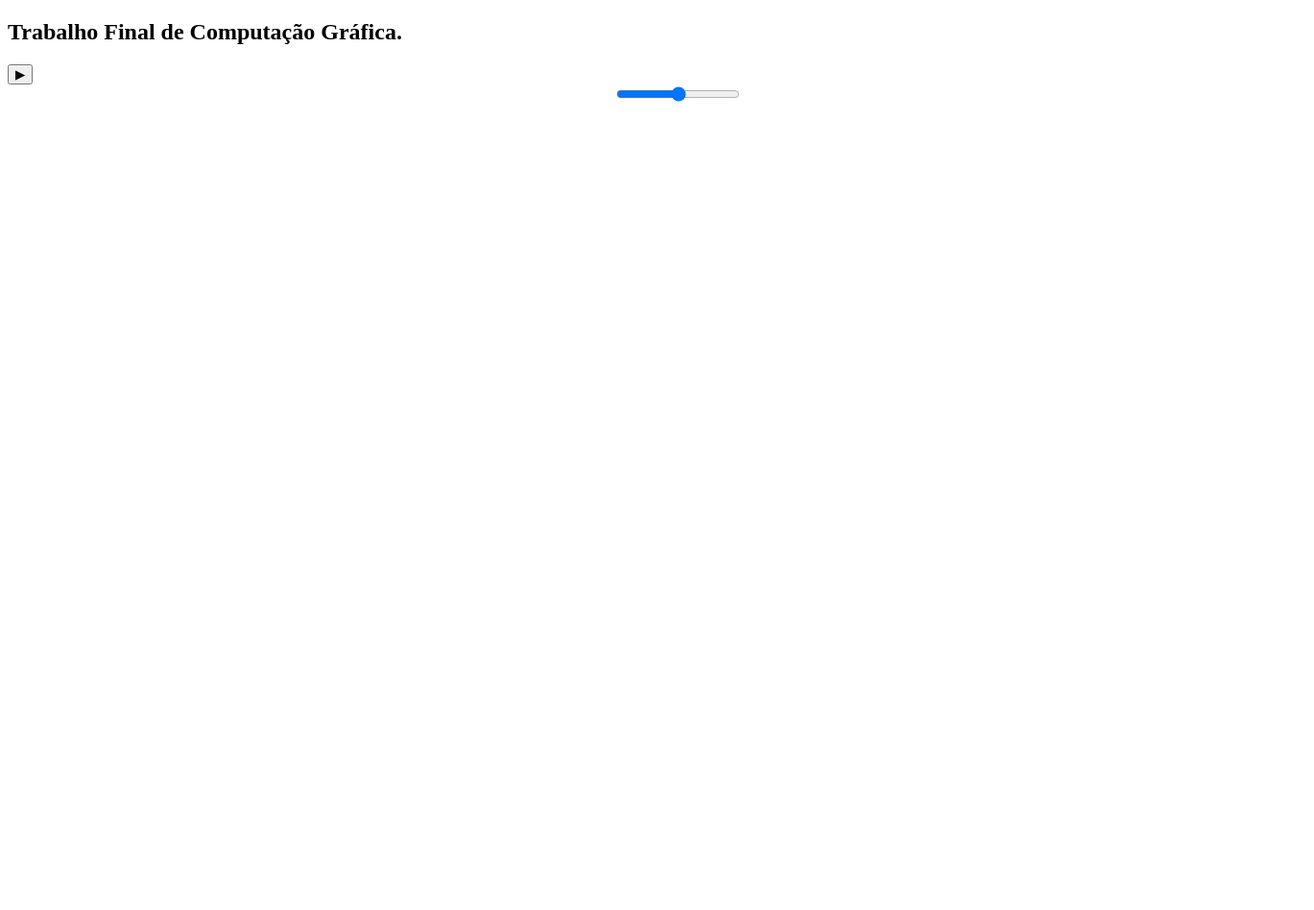
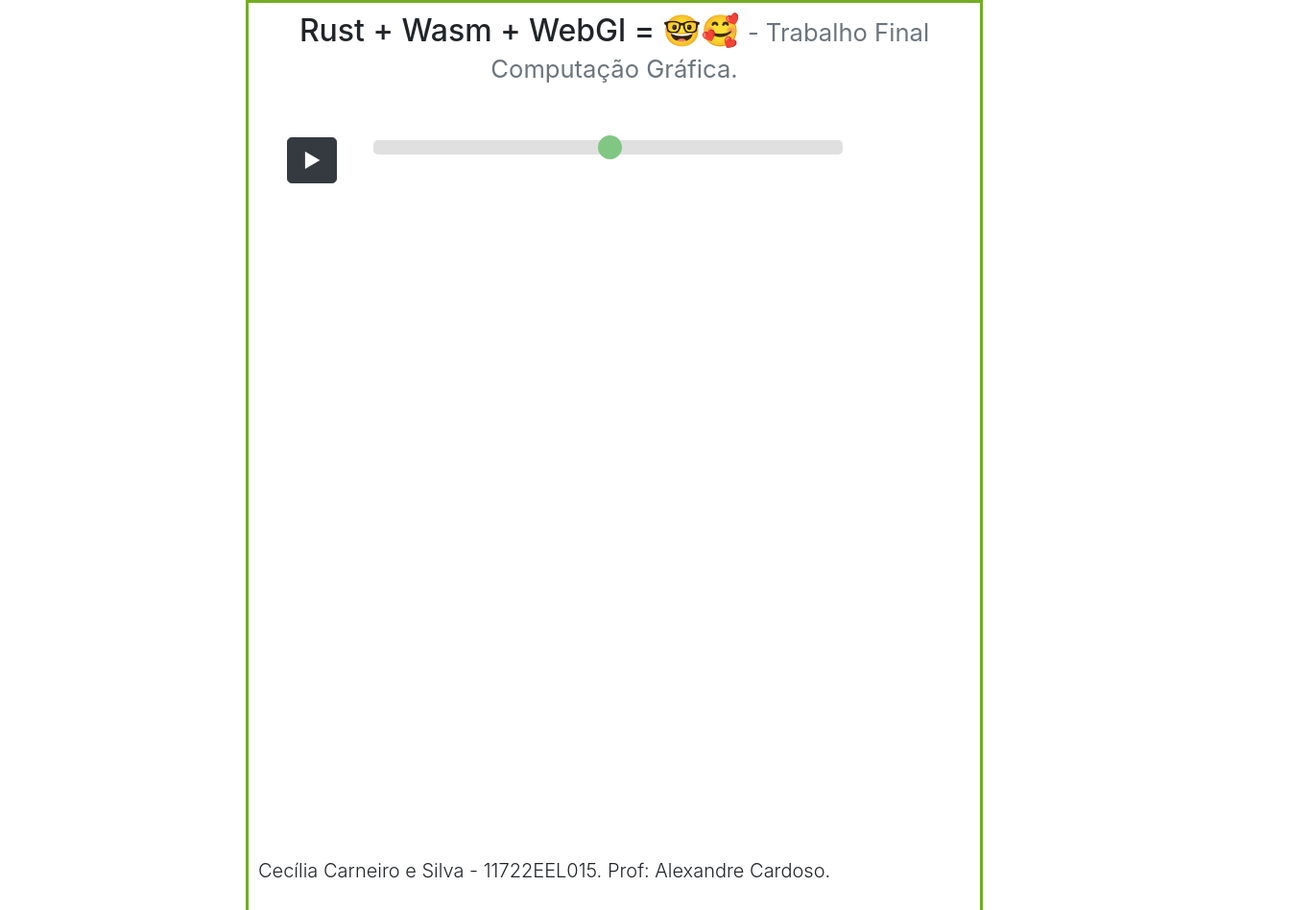
Before and after one commit to ceciliacsilva/wasm-fire, a website built with webpack: page www/index.html in a window 1280 px wide. Shown: the top 948 px of the page at 96% size, 1369 px wide, since content can reach past the window. Before the commit the page ends 900 px from the top, so only its background shows below. Built offline with nearby package versions, Linux system fonts and the light colour scheme.

Commit message:
index.html - new layout; lib.rs - Universe::new(..game_config).

```diff
--- a/defined-in-js.js
+++ b/defined-in-js.js
@@ -1,5 +1,5 @@
 const playPauseButton = document.getElementById("play-pause");
 
 export function pause() {
-    playPauseButton.textContent = "▶";
+    playPauseButton.disabled = false;
 }
--- a/www/index.html
+++ b/www/index.html
@@ -5,29 +5,97 @@
         <title>CG</title>
         <style>
          .column {
-             float: left;
-             width: 50%;
+             /* float: left; */
+             padding: 45px;
          }
 
          /* Clear floats after the columns */
          .row:after {
-             content: "";
-             display: table;
-             clear: both;
+             /* content: ""; */
+             /* display: table; */
+             /* clear: both; */
+         }
+
+         .left {
+             width: 10%;
+         }
+
+         .right {
+             width: 75%;
+         }
+
+         .slidecontainer {
+             width: 100%;
+         }
+
+         .slider {
+             -webkit-appearance: none;
+             width: 100%;
+             height: 15px;
+             border-radius: 5px;
+             background: #d3d3d3;
+             outline: none;
+             opacity: 0.7;
+             -webkit-transition: .2s;
+             transition: opacity .2s;
+         }
+
+         .slider:hover {
+             opacity: 1;
+         }
+
+         .slider::-webkit-slider-thumb {
+             -webkit-appearance: none;
+             appearance: none;
+             width: 25px;
+             height: 25px;
+             border-radius: 50%;
+             background: #4CAF50;
+             cursor: pointer;
+         }
+
+         .slider::-moz-range-thumb {
+             width: 25px;
+             height: 25px;
+             border-radius: 50%;
+             background: #4CAF50;
+             cursor: pointer;
+         }
+
+         .center {
+             margin: auto;
+             width: 60%;
+             border: 3px solid #73AD21;
+             padding: 10px;
          }
         </style>
+        <link rel="stylesheet" href="https://maxcdn.bootstrapcdn.com/bootstrap/4.0.0/css/bootstrap.min.css" integrity="sha384-Gn5384xqQ1aoWXA+058RXPxPg6fy4IWvTNh0E263XmFcJlSAwiGgFAW/dAiS6JXm" crossorigin="anonymous">
     </head>
     <body>
         <script src="./bootstrap.js"></script>
-        <h2>Trabalho Final de Computação Gráfica.</h2>
-        <button id="play-pause"></button>
-        <div class="row">
-            <div class="column">
-                <canvas id="canvas" width="1200" height="800"/>
-            </div>
-            <div class="colums">
-                <input id="fps-control" type="range" min="1" max="30>"
+        <div class="center">
+            <h2 class="text-center">
+                Rust + Wasm + WebGl = 🤓🥰
+                <small class="text-muted">- Trabalho Final Computação Gráfica.</small>
+            </h2>
+
+            <!-- <h3> -->
+            <!-- Fancy display heading -->
+            <!-- <small class="text-muted">With faded secondary text</small> -->
+            <!-- </h3> -->
+            <div class="row">
+                <div class="column left">
+                    <button id="play-pause" class="btn btn-dark btn-lg"></button>
+                </div>
+                <div class="column right">
+                    <div class="slidecontainer">
+                        <input id="fps-control" class="slider" type="range" min="1" max="30>"
+                    </div>
+                </div>
             </div>
         </div>
+        <canvas id="canvas" width="1100" height="650"></canvas>
+
+        <p class="lead">Cecília Carneiro e Silva - 11722EEL015.  Prof: Alexandre Cardoso.</p>
     </body>
 </html>
--- a/www/index.js
+++ b/www/index.js
@@ -10,7 +10,7 @@ const play = () => {
 };
 
 playPauseButton.addEventListener("click", event => {
-    playPauseButton.textContent = " ↺ ";
+    playPauseButton.disabled = true;
     wasm.start();
 });
 
```
Also changed, not shown: 2 other files.
